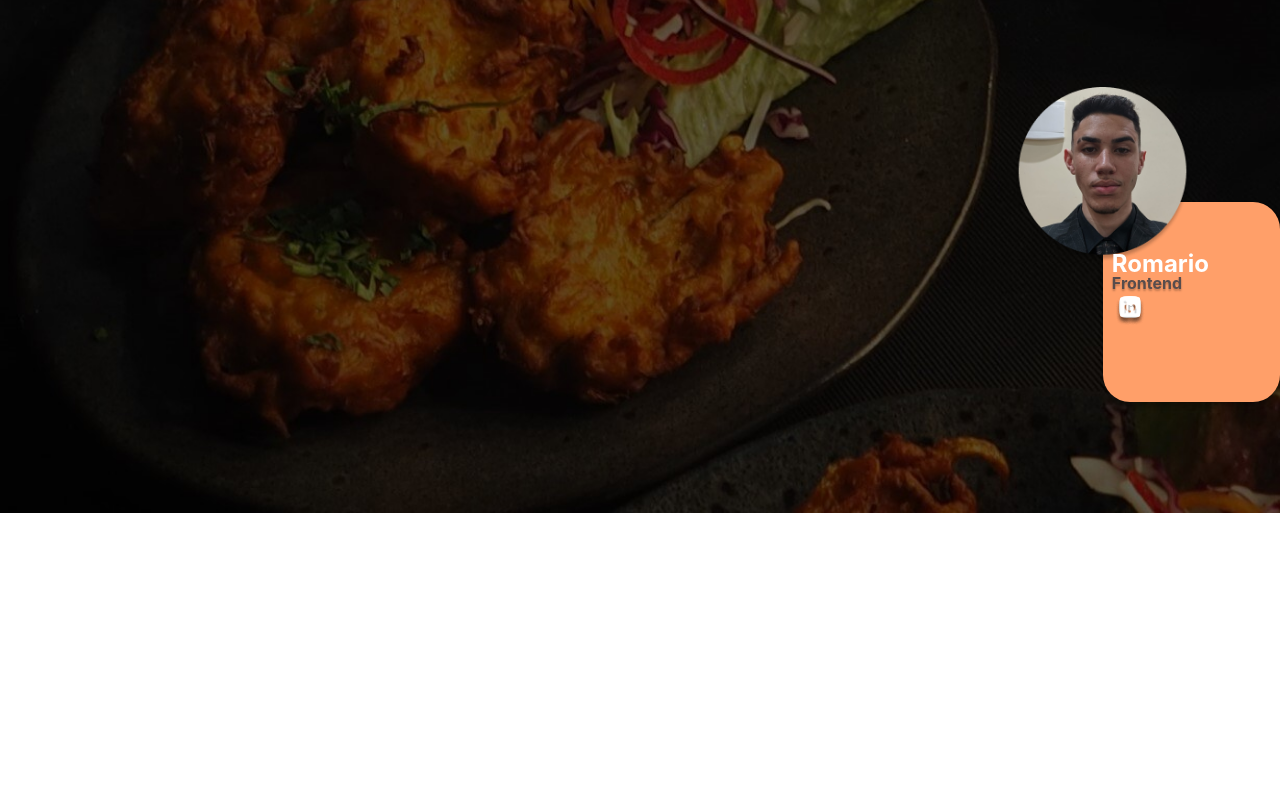
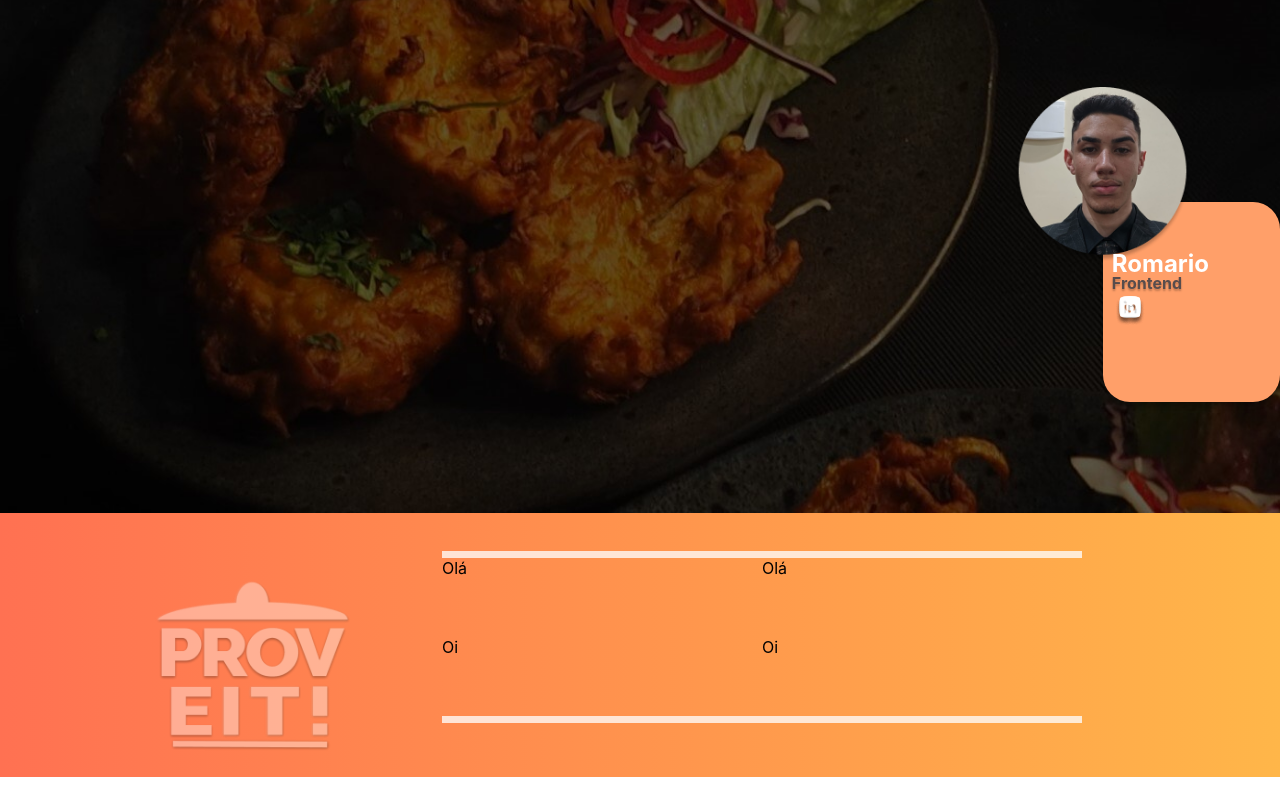
Before and after one commit to Taviin7/Proveit_Landing_Pages, a React (Create React App) app: page / in a window 1280 px wide. Shown: the part 5927-6727 px from the top of the page. Before the commit the page ends 6440 px from the top, so only its background shows below. Built offline with nearby package versions, Linux system fonts and the light colour scheme.

Commit message:
Colocando as âncoras e footer inicializado

```diff
--- a/src/App.js
+++ b/src/App.js
@@ -1,6 +1,7 @@
 import './App.css';
 import CardIntegrantes from './Components/CardIntegrantes/CardIntegrantes';
 import ComoUsar from './Components/ComoUsar/ComoUsar';
+import Footer from './Components/Footer/Footer';
 import Funcionalidades from './Components/Funcionalidades/Funcionalidades';
 import Home from './Components/Home/Home';
 import Objetivo from './Components/Objetivo/Objetivo';
@@ -14,6 +15,7 @@ function App() {
       <Funcionalidades />
       <ComoUsar />
       <CardIntegrantes />
+      <Footer />
     </div>
   );
 }
--- /dev/null
+++ b/src/Components/Footer/Footer.css
@@ -0,0 +1,30 @@
+.footer {
+  display: flex;
+  height: 30%;
+  background: linear-gradient(90.05deg, #ff7152 0.04%, #ffb649 99.96%);
+}
+
+.footer img {
+  display: flex;
+  width: 250px;
+  height: 250px;
+  margin-top: 15%;
+  margin-left: 50%;
+}
+
+.container-footer {
+  display: flex;
+  flex: 1;
+  flex-direction: row;
+}
+
+.boxFooter {
+  display: grid;
+  grid-template-columns: auto auto;
+  width: 50%;
+  height: 60%;
+  margin-left: 15%;
+  margin-top: 3%;
+  border-top: 7px solid #ffffffc4;
+  border-bottom: 7px solid #ffffffc4;
+}
--- /dev/null
+++ b/src/Components/Footer/Footer.jsx
@@ -0,0 +1,21 @@
+import React from "react";
+import "./Footer.css";
+import Logo from "./proveitLogo.png";
+
+export default function Footer() {
+  return (
+    <section className="footer">
+      <div className="container-footer">
+        <div>
+          <img src={Logo} />
+        </div>
+        <div className="boxFooter">
+          <text>Olá</text>
+          <text>Olá</text>
+          <text>Oi</text>
+          <text>Oi</text>
+        </div>
+      </div>
+    </section>
+  );
+}
```
Also changed, not shown: src/Components/Footer/proveitLogo.png (added).
